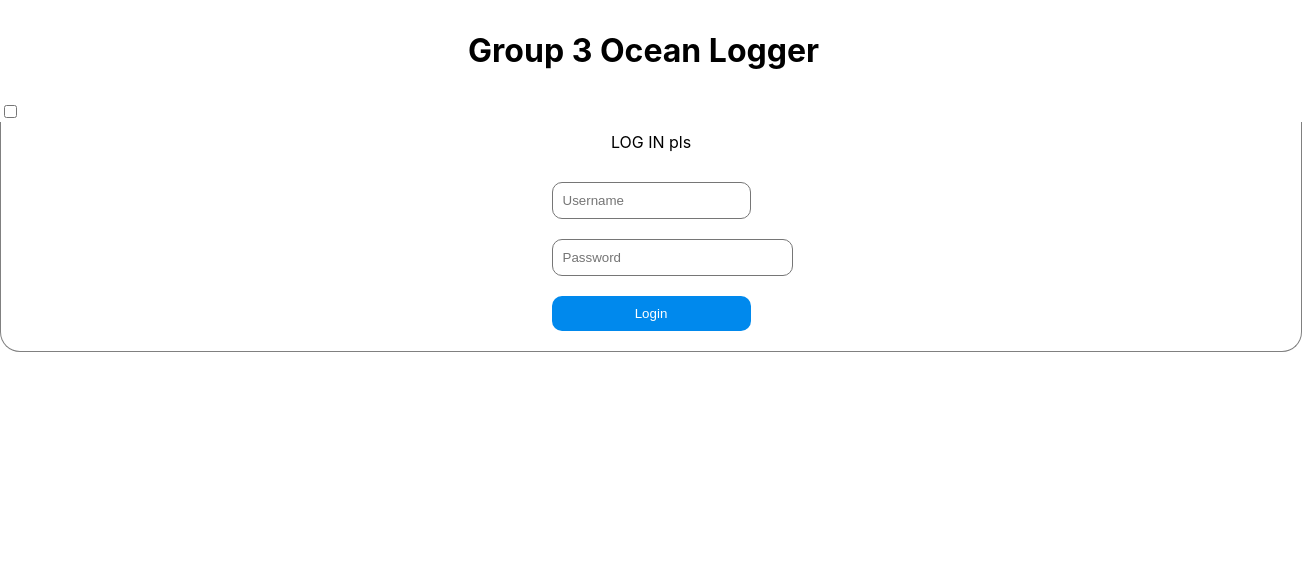
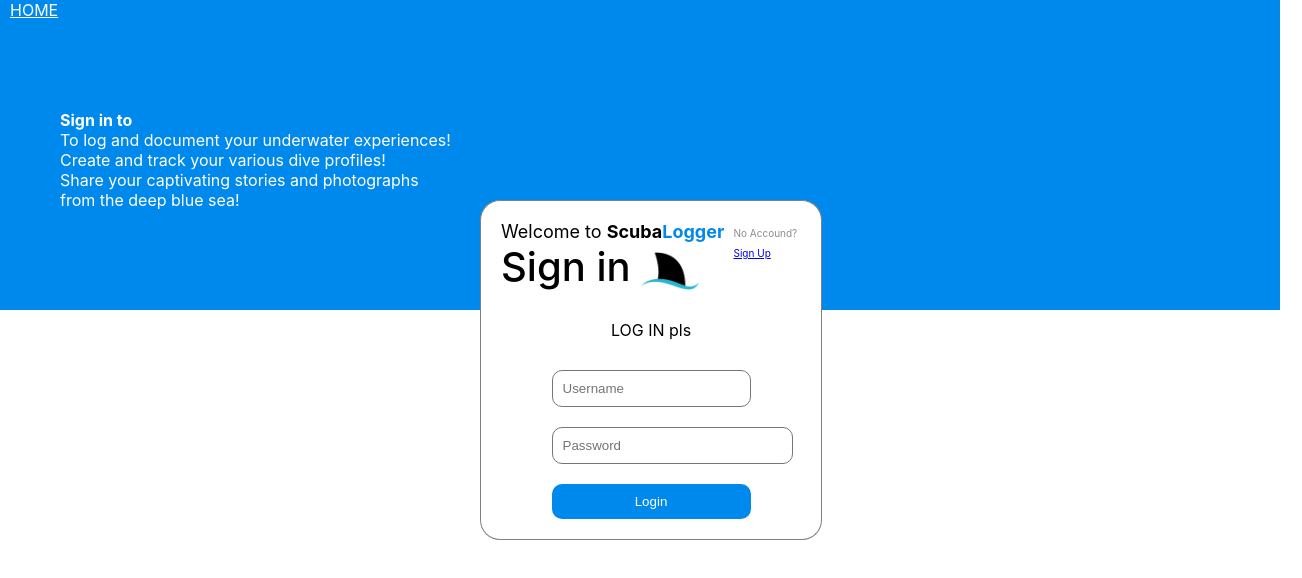
Before and after one commit to Large-Project-COP4331/main, a React (Create React App) app in the folder frontend/: page /loginpage in a window 1280 px wide. Shown: the top 578 px of the page, 1302 px wide, since content can reach past the window. Built offline with nearby package versions, Linux system fonts and the light colour scheme.

Commit message:
changed look and logic
no longer has toggle to switch between login and register

```diff
--- a/frontend/src/pages/LoginPage.js
+++ b/frontend/src/pages/LoginPage.js
@@ -1,45 +1,115 @@
 import React, { useState } from 'react';
+import {  Link } from "react-router-dom";
 
-import PageTitle from '../components/PageTitle';
 import Login from '../components/Login';
-import Register from '../components/Register';
-import ToggleSwitch from '../components/ToggleSwitch';
+import logo from '../components/images/001-shark.png';
 
 function LoginPage()
 {
-    const [showLogin, setShowLogin] = useState(true);
+    return(
+      <div className="loginContent">
+            <div className="loginTop">
+                <div className='loginTopLeft'>
+                    <div>
+                        <div className="loginGoHome">
+                            <Link to="/" style={{color: 'white'}}>HOME</Link>
+                        </div>
+                    </div>
 
-    const wantLogin = () => {
-      setShowLogin(true);
 
-    };
+                        <span id="loginTopMessage" style={{color: 'white', marginLeft: '10px'}}>
+                            <b>Sign in to</b><br/>
+                            To log and document your underwater experiences!<br/>
+                            Create and track your various dive profiles!<br/>
+                            Share your captivating stories and photographs<br/>
+                            from the deep blue sea!<br/>
+                        </span>
 
-    const wantRegister = () => {
-      setShowLogin(false);
 
-    };
 
-    return(
-      <div className="loginRegisterBox">
-            <div className="logo">
-              <PageTitle />
+                </div>
+
+                <div className='loginTopMid'>
+                    <div className="loginBoxTop">
+                        <div className="loginBoxTopContent">
+                            <div className="loginBoxTopLeft">
+                                <div className="loginWelcome">
+                                    <span style={{color: 'black',
+                                        fontSize: 18,
+                                        fontWeight: '400',
+                                        wordWrap: 'break-word'}}
+                                    >
+                                        Welcome to {""}
+                                    </span>
+                                    <span style={{color: 'black',
+                                        fontSize: 18,
+                                        fontWeight: '700',
+                                        wordWrap: 'break-word'}}
+                                    >
+                                        Scuba
+                                    </span>
+                                    <span style={{color: '#0089ED',
+                                        fontSize: 18,
+                                        fontWeight: '700',
+                                        wordWrap: 'break-word'}}
+                                    >
+                                        Logger
+                                    </span>
+                                    <div className="messageLogo">
+                                        <div className="SignIn" style={{color: 'black',
+                                            fontSize: 40,
+                                            fontWeight: '500',
+                                            wordWrap: 'break-word',
+                                            marginRight: '10px'}}
+                                        >
+                                            Sign in
+                                        </div>
+                                        <img className="Image" style={{width: '25%'}} src={logo} />
+                                    </div>
+
+                                </div>
+
+                            </div>
+
+                            <div className="loginBoxTopRight">
+                                <div className="noAccountSignUp">
+                                    <span style={{color: '#8D8D8D', fontSize: 10,
+                                        fontWeight: '400',
+                                        wordWrap: 'break-word'}}
+                                    >
+                                        No Accound?<br/>
+                                    </span>
+                                    <span style={{color: '#0089ED',
+                                        fontSize: 10,
+                                        fontWeight: '400',
+                                        wordWrap: 'break-word'}}
+                                    >
+                                        <Link to="/registerpage">Sign Up</Link>
+                                    </span>
+                                </div>
+                            </div>
+                        </div>
+                    </div>
+                </div>
+
+                <div className='loginTopRight'>
+
+                </div>
             </div>
 
-            <div className="loginRegisterToggle">
-              <ToggleSwitch
-                  isOn={!showLogin}
-                  onColor="#339DFF"
-                  handleToggle={() => setShowLogin(!showLogin)}
-              />
+            <div className="loginBottom">
+                <div className='loginBottomLeft'>
+                </div>
 
-            </div>
+                <div className='loginBottomMid'>
+                    <div className="loginBoxBottom">
+                        <Login/>
+                    </div>
+                </div>
 
-            <div className="loginRegisterView">
-              {showLogin ? (
-                <Login wantLogin={wantLogin} />
-              ) : (
-                <Register wantRegister={wantRegister} />
-              )}
+                <div className='loginBottomRight'>
+
+                </div>
             </div>
       </div>
     );
```
